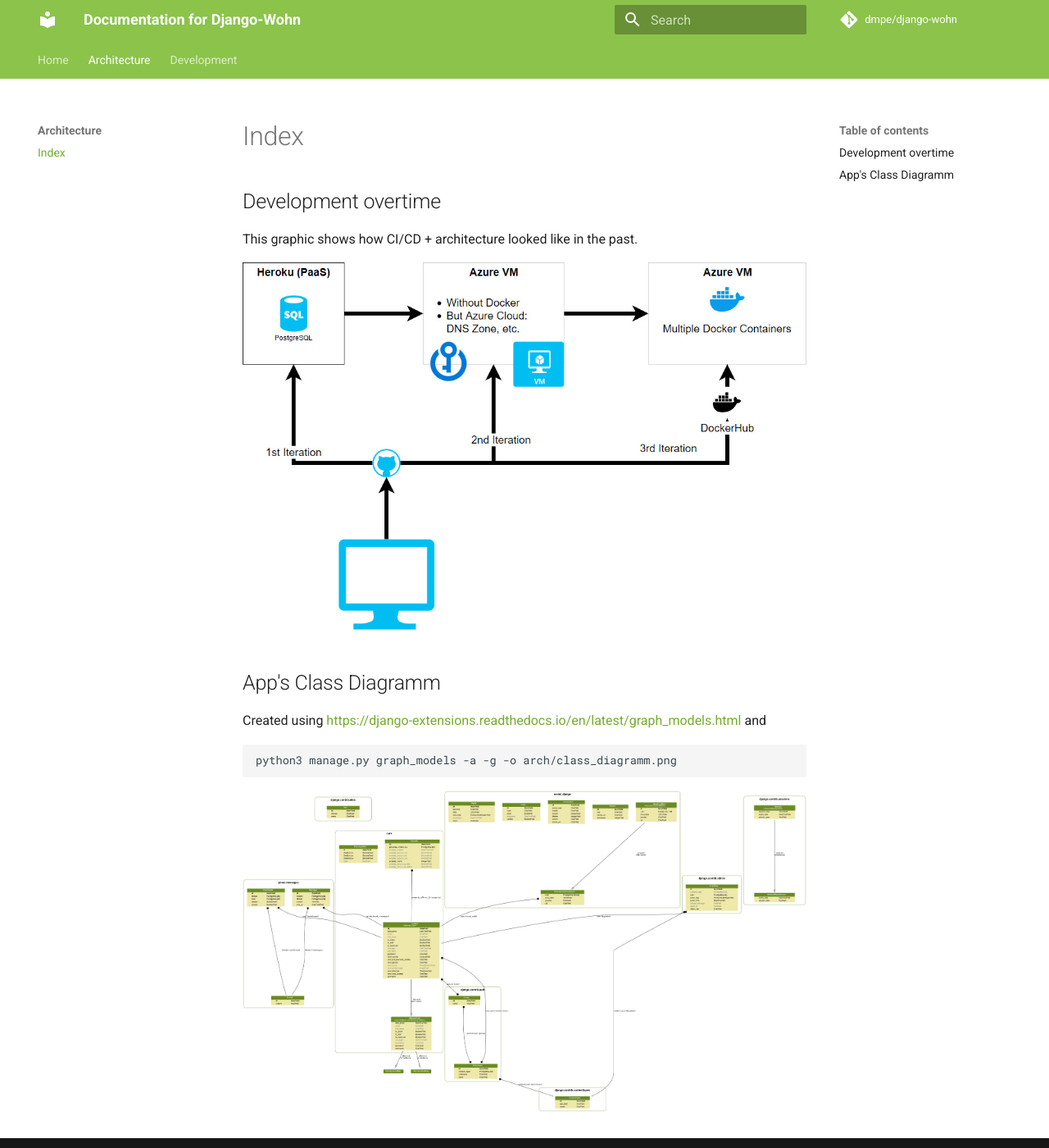
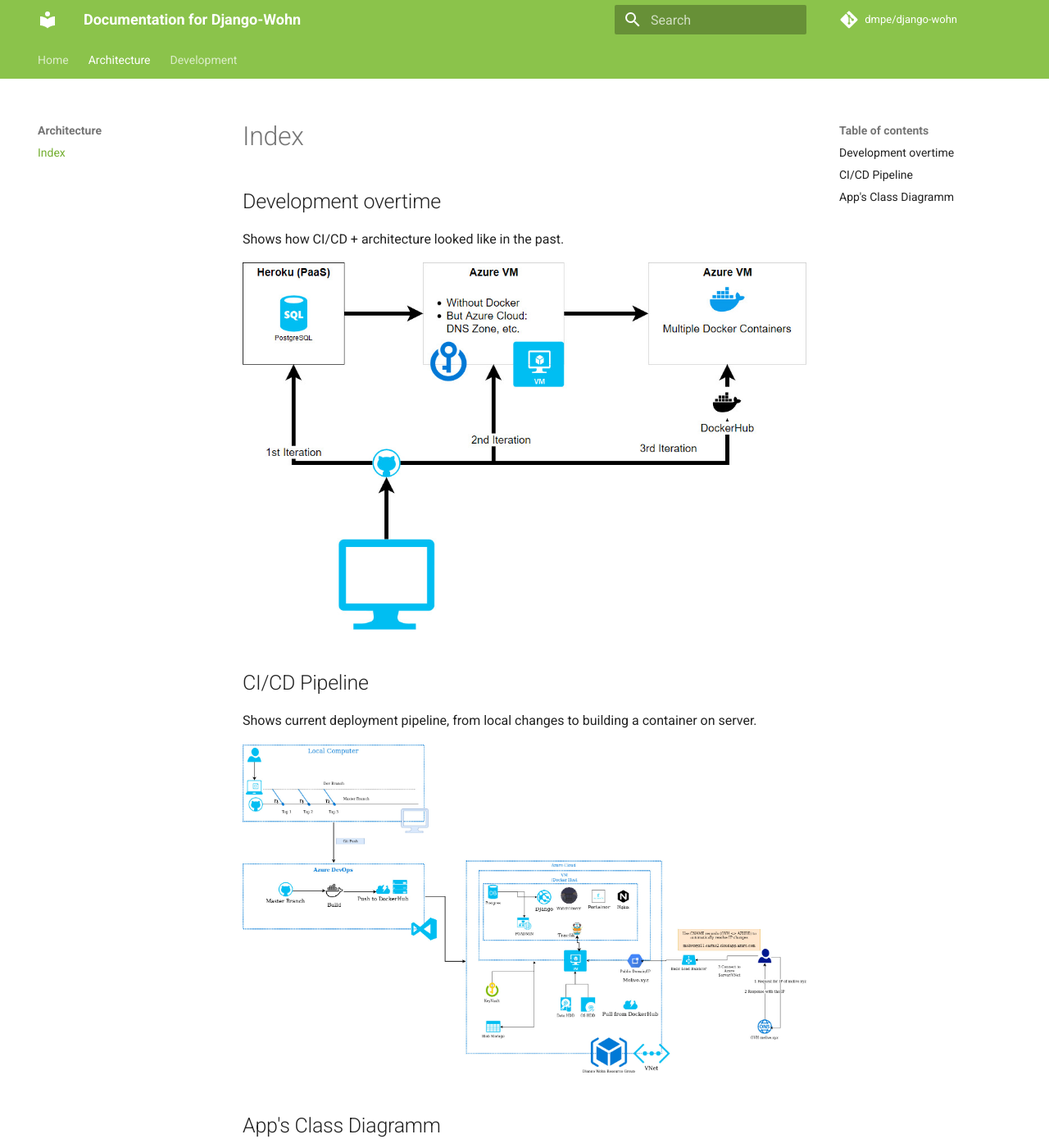
Before and after one commit to dmpe/django-wohn, an MkDocs documentation site: the page built from docs/architecture/index.md, in a window 1280 px wide and 1400 px high. Shown: the whole window at 82% size. Built offline with MkDocs 1.6.1 and Material for MkDocs 9.7.7, drawn with Linux system fonts in a browser that asks for light colours; comment, search, counter and statistics services are not loaded.

Commit message:
add new picture

```diff
--- a/docs/architecture/index.md
+++ b/docs/architecture/index.md
@@ -1,8 +1,14 @@
 ## Development overtime
 
-This graphic shows how CI/CD + architecture looked like in the past.
+Shows how CI/CD + architecture looked like in the past.
 
 ![arch/evolution.jpg](arch/evolution.jpg)
+
+## CI/CD Pipeline
+
+Shows current deployment pipeline, from local changes to building a container on server.
+
+![arch/azure.jpg](arch/azure.jpg)
 
 ## App's Class Diagramm
 
```
Also changed, not shown: docs/development/container.md (+1 -1 lines).
